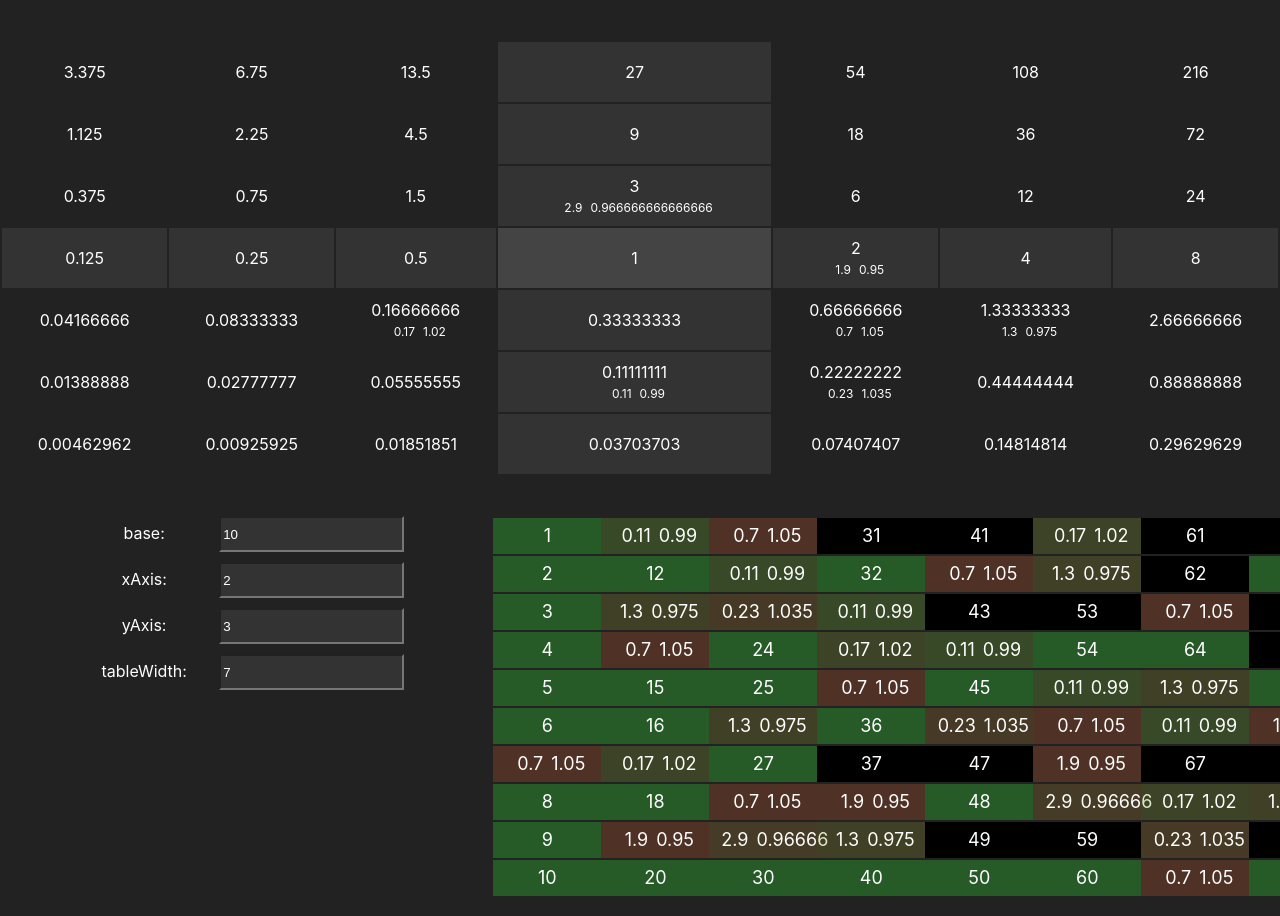
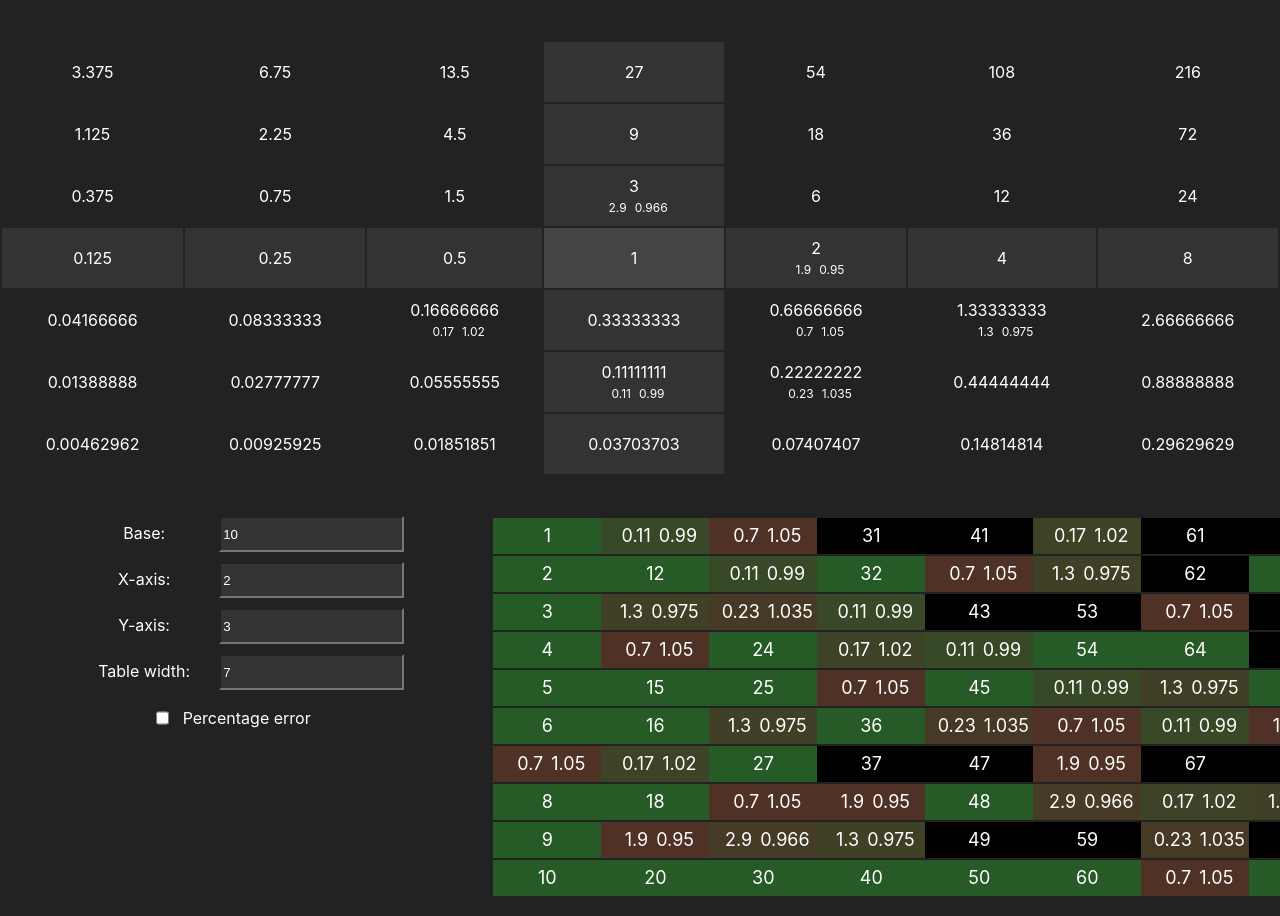
Before and after one commit to gla23/factor-axes, a React (Create React App) app: page / in a window 1280 px wide. Shown: the top 916 px of the page. Built offline with nearby package versions, Linux system fonts and the light colour scheme.

Commit message:
Add percentage error checkbox

```diff
--- a/src/App.css
+++ b/src/App.css
@@ -23,7 +23,9 @@ td.column0 {
 td.data0-0 {
   background-color: #444;
 }
+.input-size,
 input {
+  display: inline-block;
   background-color: #333;
   height: 30px;
   margin-bottom: 10px;
--- a/src/App.tsx
+++ b/src/App.tsx
@@ -18,11 +18,12 @@ export interface Estimations {
 }
 
 export const removeFluff = (number: number): string => {
-  const string = "" + number;
+  const string = "" + parseFloat(String(number)).toPrecision(12);
   if (string.length < 6) return string;
   const index = string.indexOf("0000");
   const ans = string.slice(0, index);
-  return ans;
+  const shorter = ans.slice(0, 5);
+  return shorter.endsWith(".") ? shorter.slice(0, -1) : shorter;
 };
 
 const colorOf = (number: number) => {
@@ -40,13 +41,14 @@ function App() {
   const [xAxis, setXAxis] = useState(2);
   const [yAxis, setYAxis] = useState(3);
   const [tableWidth, setTableWidth] = useState(7);
+  const [percentageError, setPercentageError] = useState(false);
 
   const [estimation, setEstimation] = useState<null | Estimation>();
   const [estimations, setEstimations] = useState<Estimations>(() => {
     const storage = localStorage.getItem("estimations");
     return storage ? JSON.parse(storage) : estimationsData;
   });
-  console.log(estimations);
+
   useEffect(() => {
     localStorage.setItem("estimations", JSON.stringify(estimations));
   });
@@ -115,7 +117,7 @@ function App() {
       <div className="wrapper">
         <div className="controls">
           <div>
-            <label>base:</label>
+            <label>Base:</label>
             <input
               type="text"
               value={base}
@@ -124,7 +126,7 @@ function App() {
           </div>
 
           <div>
-            <label>xAxis:</label>
+            <label>X-axis:</label>
             <input
               type="text"
               value={xAxis}
@@ -133,7 +135,7 @@ function App() {
           </div>
 
           <div>
-            <label>yAxis:</label>
+            <label>Y-axis:</label>
             <input
               type="text"
               value={yAxis}
@@ -142,15 +144,29 @@ function App() {
           </div>
 
           <div>
-            <label>tableWidth:</label>
+            <label>Table width:</label>
             <input
               type="text"
               value={tableWidth}
               onChange={(e) => setTableWidth(parseInt(e.target.value))}
             />
           </div>
+          <div>
+            <input
+              id="percentage"
+              type="checkbox"
+              value={String(percentageError)}
+              onChange={(e) => setPercentageError((v) => !v)}
+            />
+            <label
+              style={{ verticalAlign: "top", marginTop: 8 }}
+              htmlFor="percentage"
+            >
+              Percentage error
+            </label>
+          </div>
         </div>
-        <Summary estimations={estimations} />
+        <Summary estimations={estimations} percentageError={percentageError} />
       </div>
     </div>
   );
@@ -166,7 +182,10 @@ const decimalPlaces = (num: number) => {
   return num;
 };
 
-const Summary = (props: { estimations: Estimations }) => {
+const Summary = (props: {
+  estimations: Estimations;
+  percentageError: boolean;
+}) => {
   const precalc: { [number: number]: { estimation: string; error: string } } =
     {};
   for (let keyI in props.estimations) {
@@ -199,6 +218,9 @@ const Summary = (props: { estimations: Estimations }) => {
       {new Array(80).fill(null).map((_, i) => {
         const num = i + 1;
         const estimation = precalc[num];
+        const percentage = estimation
+          ? (parseFloat(estimation.error) - 1) * 100
+          : null;
         return (
           <div
             key={num}
@@ -214,12 +236,16 @@ const Summary = (props: { estimations: Estimations }) => {
               }}
               key={num}
             >
-              {precalc[num] ? (
+              {estimation && percentage ? (
                 <>
                   <span style={{ marginLeft: 8 }}></span>
-                  <span>{precalc[num]?.estimation}</span>
+                  <span>{estimation?.estimation}</span>
                   <span style={{ marginLeft: 8 }}></span>
-                  <span>{precalc[num]?.error.slice(0, 7)}</span>
+                  <span>
+                    {props.percentageError
+                      ? removeFluff(percentage) + "%"
+                      : estimation?.error.slice(0, 7)}
+                  </span>
                 </>
               ) : (
                 <span>{num}</span>
```
